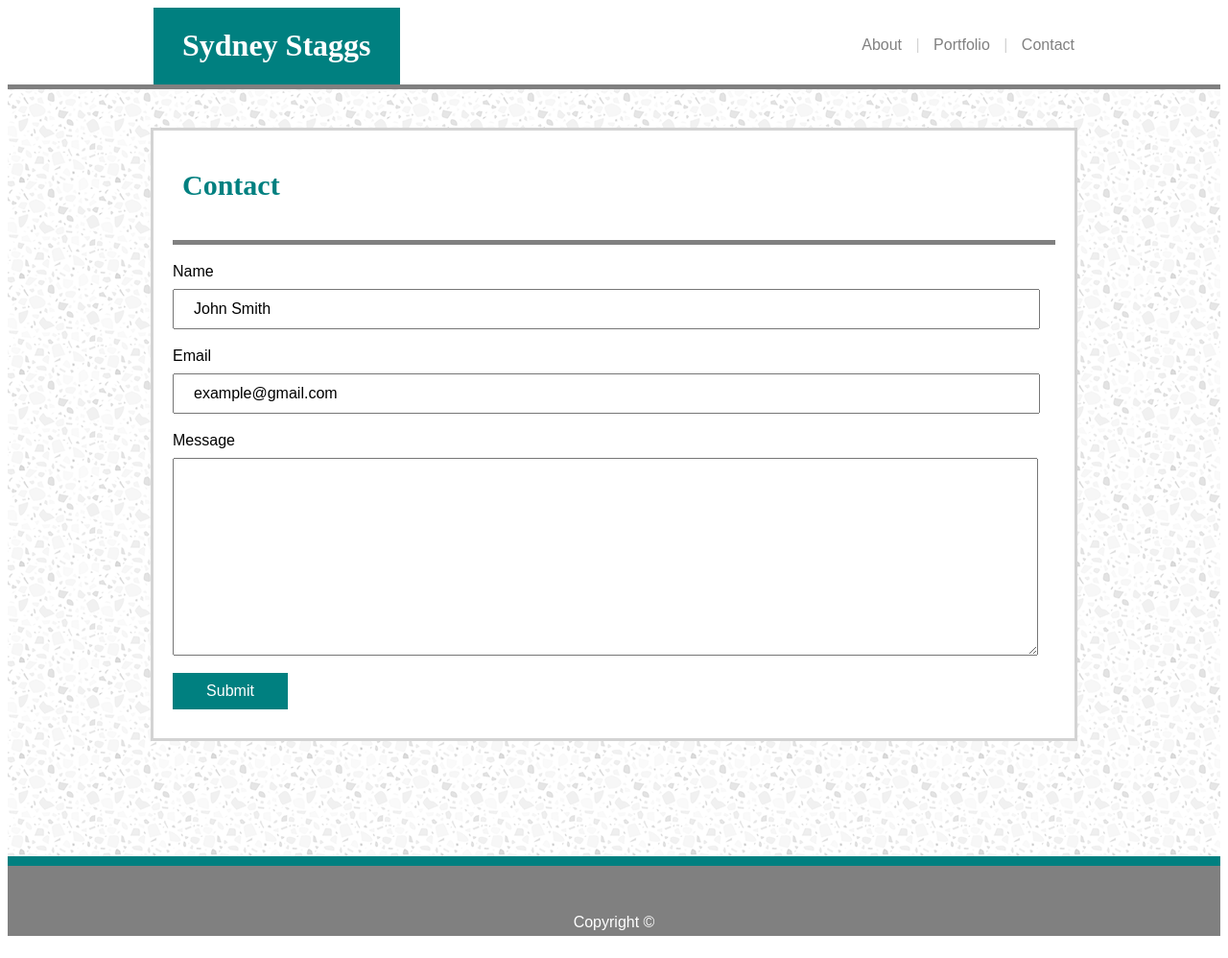
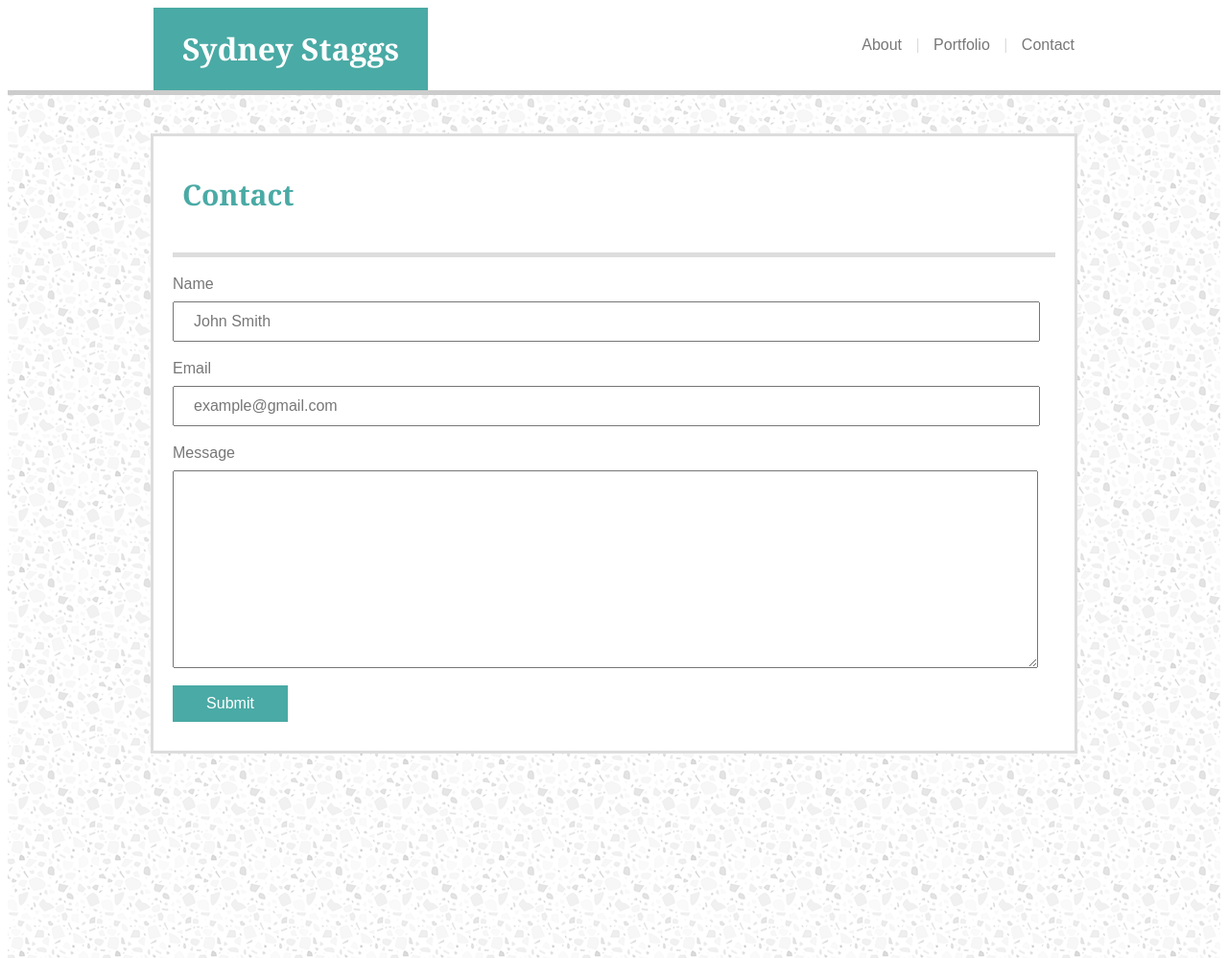
Before and after one commit to sydneycode/Basic-Portfolio, a plain HTML site: page contact.html in a window 1280 px wide. Shown: the top 998 px of the page at 96% size. Drawn offline with Linux system fonts and the light colour scheme.

Commit message:
cleaned up style.css

```diff
--- a/assets/css/style.css
+++ b/assets/css/style.css
@@ -1,29 +1,35 @@
 
 header {
-    /* border: red solid 10px; */
+    background: #ffffff;
     float: left;
     width: 100%;
-}
-
-#main-page {
-    border: lightgrey solid 3px;
-    background: white;
-    margin: auto;
-    width: 960px;
-    clear: both;
+    border-bottom: #cccccc solid 5px;
 }
 
 footer {
-    background: grey;
-    color: white;
+    background: #666666;
+    color: #ffffff;
     text-align: center;
-    font-family: sans-serif;
+    font-family: 'Arial', 'Helvetica Neue', Helvetica, sans-serif;
     padding-top: 50px;
     padding-bottom: 5px;
+    border-top: #4aaaa5 solid 10px;
+
+    /* Making the Footer stick to bottom of page */
+    /* position: fixed;
+    bottom: 0;
+    left: 0;
+    width: 100%;  */
+}
+
+h1 {
+    color: #ffffff;
+    font-family: 'Georgia', Times, Times New Roman, serif;
 }
 
 h2 {
-    color: teal;
+    color: #4aaaa5;
+    font-family: 'Georgia', Times, Times New Roman, serif;
     font-size: 30px;
     padding-left: 30px;
     padding-top: 15px;
@@ -31,17 +37,10 @@ h2 {
 }
 
 p, label, input, textarea {
-    font-family: sans-serif;
+    color: #777777;
+    font-family: 'Arial', 'Helvetica Neue', Helvetica, sans-serif;
     font-size: 16px;
     line-height: 36px;
-}
-
-ul {
-    font-family: serif;
-    font-size: 24px;
-    list-style-type: none;
-    margin: 20px;
-    padding: 0px;
 }
 
 p {
@@ -49,98 +48,98 @@ p {
     padding-right: 30px;
 }
 
-/* label {
-    padding-left: 30px;
-    padding-right: 30px;
-} */
-
 input, textarea {
-    /* width: 100%;
-    height: 100%;
-    padding-left: 20px;
-    padding-right: 20px;
-    margin-right: 20px; */
     padding-left: 20px;
     padding-right: 20px;
     width: 860px;
 }
 
 a {
-    color: grey;
+    color: #777777;
     text-decoration: none;
     padding-left: 10px;
     padding-right: 10px;
 }
 
-/* button {
-    color: white;
-    background: teal;
-    font-size: 16px;
-    border: none;
-    padding: 10px 30px 10px 30px;
-    margin-left: 20px;
-    margin-bottom: 20px;
-    margin-top: 20px;
-} */
-
-#submit {
-    color: white;
-    background: teal;
-    font-size: 16px;
-    border: none;
-    width: 120px;
-    /* padding: 10px 30px 10px 30px; */
-    margin-left: 20px;
-    margin-bottom: 30px;
-    margin-top: 30px;
+ul {
+    font-family: 'Georgia', Times, Times New Roman, serif;;
+    font-size: 24px;
+    list-style-type: none;
+    margin: 20px;
+    padding: 0px;
 }
 
-#contact-link {
-    padding-right: 0px;
+li {
+    background: #4aaaa5;
+    color: #ffffff;
+    position: relative;
+    bottom: 100px;
+    padding: 20px 0px 20px 0px;
+    text-align: center;
 }
 
-#header-content {
+.main-page {
+    border: #dddddd solid 3px;
+    background: #ffffff;
+    margin: auto;
     width: 960px;
-    /* border: red solid 10px; */
+    clear: both;
+}
+
+.header-content {
+    width: 960px;
     margin: auto;
 }
 
-#my-name {
-    /* border:green solid 10px; */
-    background: teal;
-    color: white;
+.my-name {
+    background: #4aaaa5;
     padding-left: 30px;
     padding-right: 30px;
     text-align: center;
     float: left;
 }
 
-#site-map {
-    font-family: sans-serif;
-    color: lightgrey;
-    /* border: green solid 10px; */
+.site-map {
+    font-family: 'Arial', 'Helvetica Neue', Helvetica, sans-serif;
+    color: #dddddd;
     padding-top: 30px;
     padding-bottom: 30px;
     float: right;
-
 }
 
-#below-header {
-    background: grey;
-    height: 5px;
+.page-bkgrnd {
+    background-image: url("../images/light-grey-terrazzo.png");
+    height: 100%;
+    padding-top: 40px;
+    padding-bottom: 120px;
+    width: 100%;
+    clear: both;
+}
+
+.project {
+    height: 200px;
+    width: 300px;
     float: left;
-    clear: both;
-    width: 100%
+    margin-right: 40px;
+    margin-bottom: 60px;
+}
 
+/* Applying Clearfix Hack to the Portfolio Page */
+.clearfix {
+    overflow: auto;
+ }
+
+#contact-link {
+    padding-right: 0px;
 }
 
 #pic {
-    padding: 30px 30px 30px 30px;
+    padding: 30px;
     float: left;
 }
 
 #below-about-me, #below-contact, #below-port {
-    background: grey;
+    background: #dddddd;
     height: 5px;
     margin-left: 20px;
     margin-right: 20px;
@@ -150,76 +149,44 @@ a {
     margin-bottom: 40px;
 }
 
-#page-bkgrnd {
-    background-image: url("../images/light-grey-terrazzo.png");
-    height: 100%;
-    /* border: red solid 10px; */
-    padding-top: 40px;
-    padding-bottom: 120px;
-    width: 100%;
+#main-page-contact {
+    border: #dddddd solid 3px;
+    background: #ffffff;
+    margin: auto;
+    width: 960px;
     clear: both;
-
+    margin-bottom: 200px;
 }
 
-#above-footer {
-    background: teal;
-    height: 10px;
-}
-
-/* body {
-    background-image: url("../images/light-grey-terrazzo.png");
-}  */
-
 #c-name, #c-email {
-    /* border: red solid 10px; */
     margin-left: 20px;
     margin-right: 20px;
     margin-top: 10px;
 }
 
 #c-message {
-    /* border: red solid 10px; */
     height: 200px;
-    margin-left: 20px;
-    margin-right: 20px;
-    margin-top: 10px;
-    margin-bottom: 30px;
+    margin: 10px 20px 30px 20px;
 }
 
 #message-box {
     height: 100%;
 }
 
-.project {
-    height: 200px;
-    width: 300px;
-    float: left;
-    margin-right: 40px;
-    margin-bottom: 60px;
-
+#submit {
+    color: #ffffff;
+    background: #4aaaa5;
+    font-size: 16px;
+    border: none;
+    width: 120px;
+    margin-left: 20px;
+    margin-bottom: 30px;
+    margin-top: 30px;
 }
 
 #port {
-    border: lightgrey solid 3px;
-    background: white;
+    border: #dddddd solid 3px;
+    background: #ffffff;
     margin: auto;
     width: 960px;
 }
-
-.clearfix {
-    overflow: auto;
- }
-
-/* div {
-    border: red solid 10px;
-} */
-
-li {
-    background: teal;
-    color: white;
-    position: relative;
-    /* top: -100px; */
-    bottom: 100px;
-    padding: 20px 0px 20px 0px;
-    text-align: center;
-}
--- a/contact.html
+++ b/contact.html
@@ -9,20 +9,19 @@
 </head>
 <body>
     <header>
-        <div id="header-content">
-            <div id="my-name">
+        <div class="header-content">
+            <div class="my-name">
                 <h1>Sydney Staggs</h1>
             </div>
-            <div id="site-map">
+            <div class="site-map">
                 <a id="index-link" href="index.html">About</a> |
                 <a id="port-link" href="portfolio.html">Portfolio</a> |
                 <a id="contact-link" href="contact.html">Contact</a>
             </div>
         </div>
     </header>
-    <div id="below-header"></div>
-    <div id="page-bkgrnd">
-        <div id="main-page">
+    <div class="page-bkgrnd">
+        <div id="main-page-contact">
             <h2>Contact</h2>
             <div id="below-contact"></div>
             <div id="c-name">
@@ -37,10 +36,8 @@
                 <label>Message</label><br>
                 <textarea id="message-box"></textarea><br>
             </div>
-            <!-- <button type="button">Submit</button> -->
             <input id="submit" type="submit"></input>
         </div>
     </div>
-    <div id="above-footer"></div>
     <footer>Copyright ©</footer>
 </html>
```
Also changed, not shown: index.html (+5 -7 lines), portfolio.html (+4 -6 lines).
